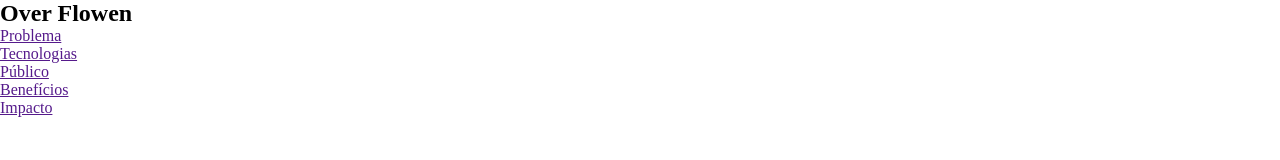
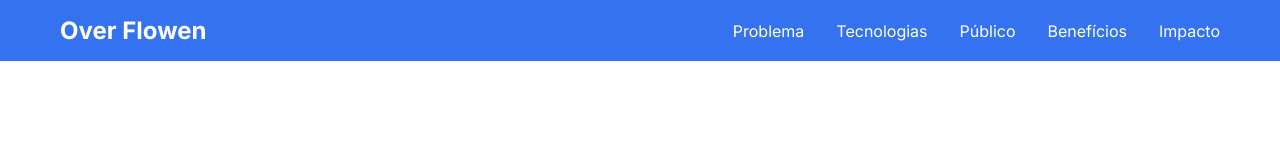
Before and after one commit to Global-Solution-Projects/landing-page-gs, a plain HTML site: page index.html in a window 1280 px wide. Drawn offline with Linux system fonts and the light colour scheme.

Commit message:
adicionando o header

```diff
--- a/index.html
+++ b/index.html
@@ -7,7 +7,7 @@
     <link rel="stylesheet" href="./src/css/estilo.css" />
   </head>
   <body>
-    <header>
+    <header class="cabecalho">
       <nav>
         <h1>Over Flowen</h1>
         <ul>
--- a/src/css/estilo.css
+++ b/src/css/estilo.css
@@ -1,5 +1,34 @@
+@import url("https://fonts.googleapis.com/css2?family=Inter:ital,opsz,wght@0,14..32,100..900;1,14..32,100..900&display=swap");
+
 * {
   margin: 0;
   padding: 0;
   box-sizing: border-box;
 }
+
+body {
+  font-family: "Inter", sans-serif;
+}
+
+.cabecalho {
+  background-color: #3572ef;
+  color: #fff;
+  padding: 16px 60px;
+}
+
+.cabecalho nav {
+  display: flex;
+  justify-content: space-between;
+  align-items: center;
+}
+
+.cabecalho nav ul {
+  display: flex;
+  list-style: none;
+  gap: 32px;
+}
+
+.cabecalho nav ul li a {
+  text-decoration: none;
+  color: #fff;
+}
```
